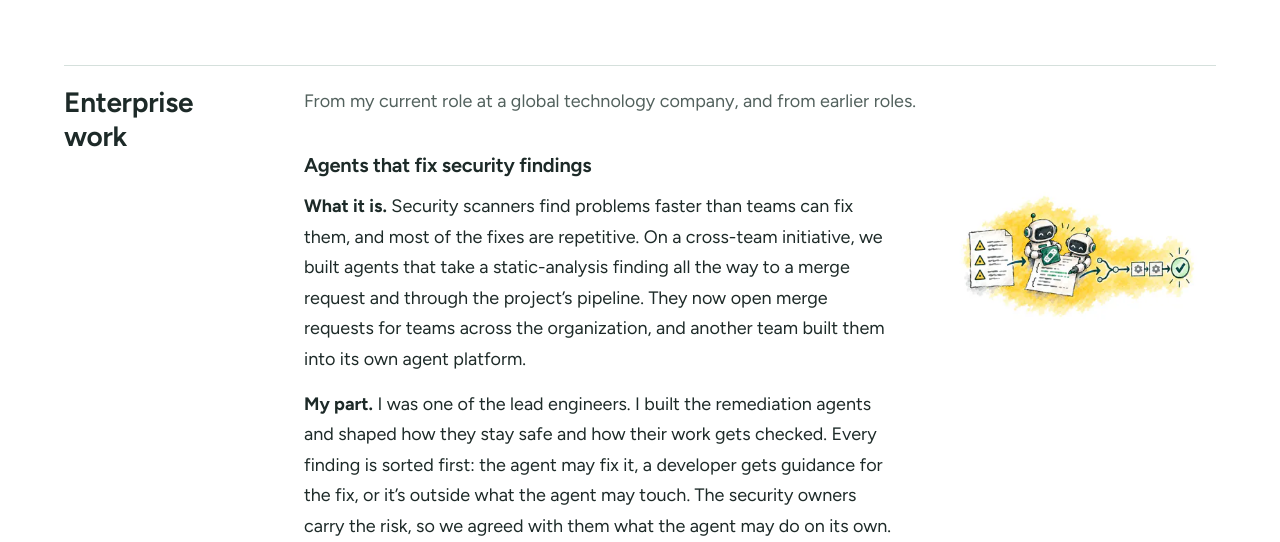
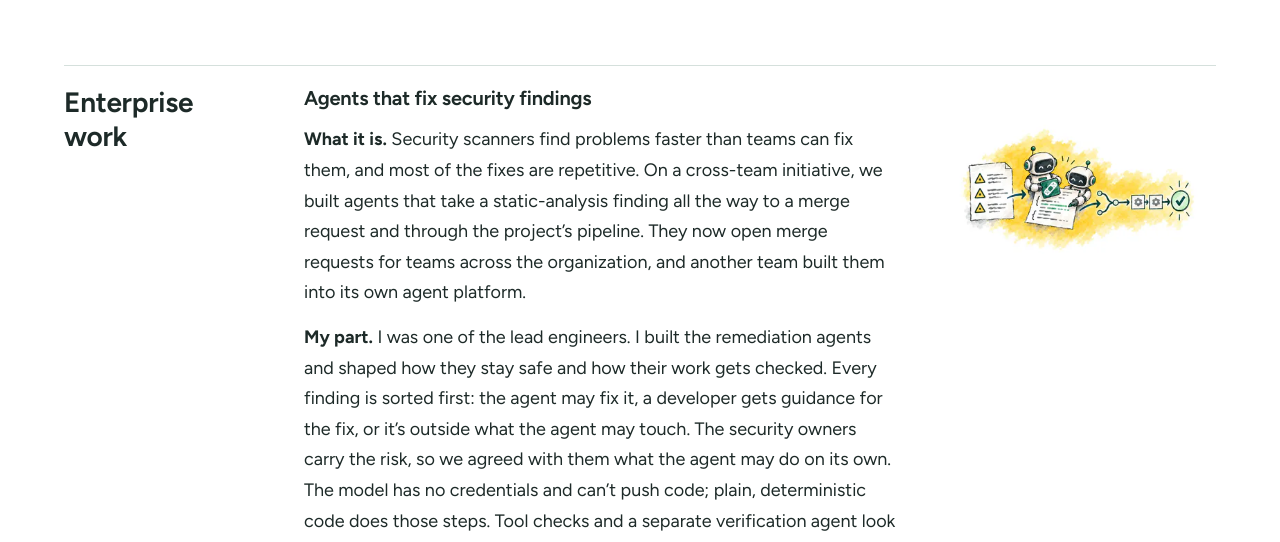
Before and after one commit to ngvoicu/ngvoicu-site, a plain HTML site: page work/index.html in a window 1280 px wide. Shown: the part 246-788 px from the top of the page. Drawn offline with Linux system fonts and the light colour scheme.

Commit message:
Work: Enterprise work loses its intro sentence (the owner's call); the first item takes no top margin where nothing comes before it

```diff
--- a/work/index.html
+++ b/work/index.html
@@ -286,6 +286,7 @@
   .sec-intro { color: var(--quiet); }
   .sec-intro + .sec-intro { margin-top: .5rem; }
   .item { margin-top: 2.25rem; }
+  .sec-body > .item:first-child { margin-top: 0; }
   .item + .item { padding-top: 2.25rem; border-top: 1px solid var(--rule); }
   .item :is(h3, h4) { font-size: var(--fs-h3); }
   .item :is(h3, h4):has(.logo-tile) { display: flex; align-items: center; gap: .75rem; }
@@ -417,7 +418,6 @@
     <div class="wrap"><div class="sec-grid">
       <h2 id="enterprise-title">Enterprise work</h2>
       <div class="sec-body">
-        <p class="sec-intro">From my current role at a global technology company, and from earlier roles.</p>
         <article class="item" id="remediation-agents" aria-labelledby="remediation-agents-title">
           <h3 id="remediation-agents-title">Agents that fix security findings</h3>
           <div class="item-art"><img src="/images/work/remediation-agents-800.webp" srcset="/images/work/remediation-agents-400.webp 400w, /images/work/remediation-agents-800.webp 800w, /images/work/remediation-agents-1200.webp 1200w" sizes="(min-width: 77em) 278px, (min-width: 64em) calc((100vw - 400px) / 3), (min-width: 48em) calc((92vw - 80px) / 3), min(20rem, calc(100vw - 2rem))" width="1200" height="900" alt="A list of warnings goes to two small robots that patch a page of code, which then passes through a pipeline to a green check mark" fetchpriority="high" decoding="async"></div>
```
